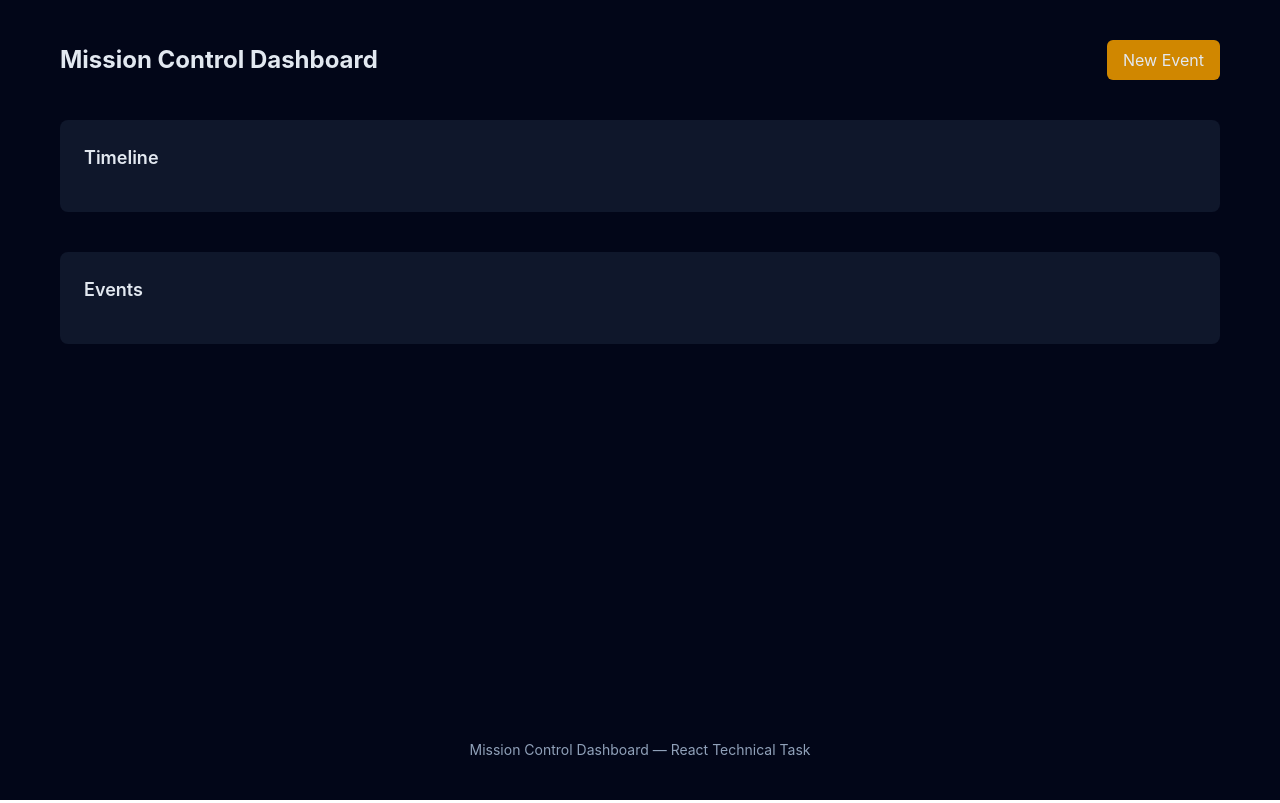
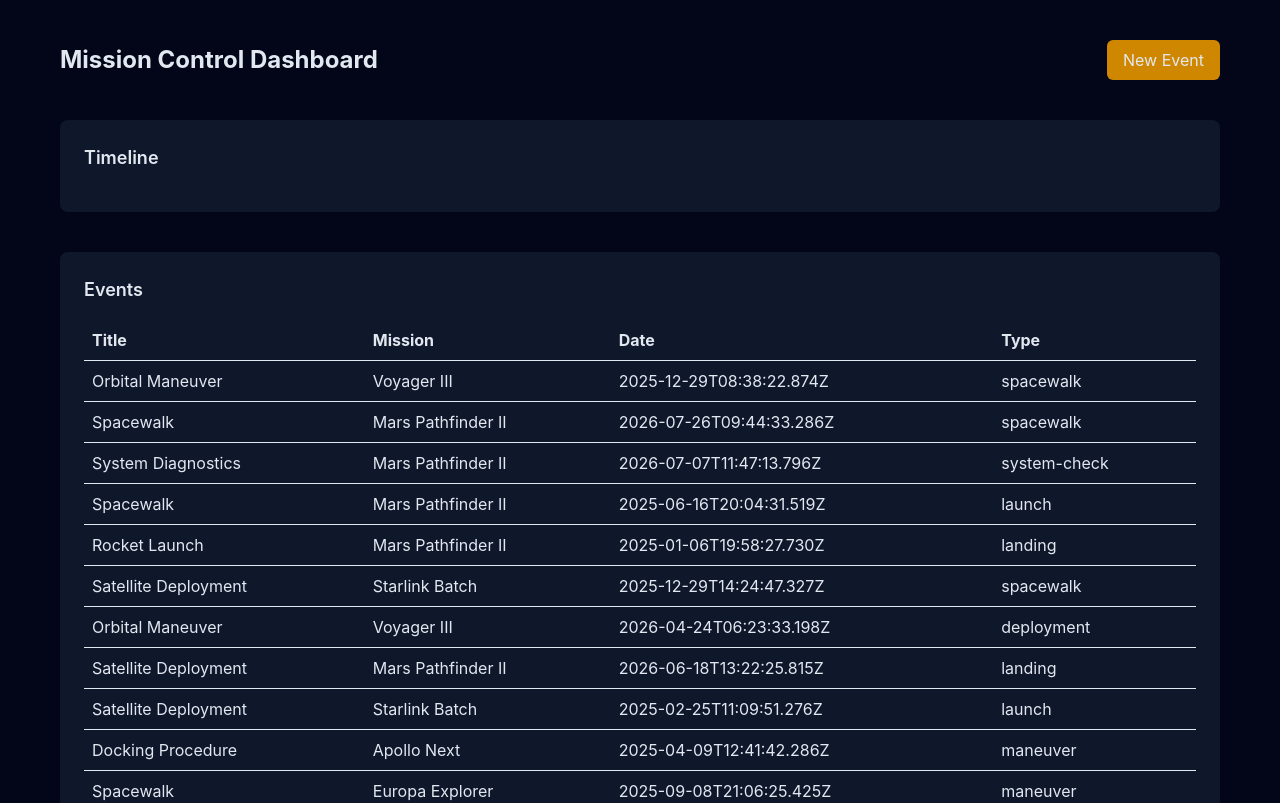
Before and after one commit to XxYassinexX/mission-control-dashboard, a React (Vite) app: page / in a window 1280 px wide. Shown: the top 803 px of the page. Built offline with nearby package versions, Linux system fonts and the light colour scheme.

Commit message:
feat: create reusable DataGrid component

```diff
--- a/src/App.tsx
+++ b/src/App.tsx
@@ -1,4 +1,9 @@
+import { DataGrid } from "./components/DataGrid/DataGrid"
+import { columns } from "./eventColumns";
+import { useEvents } from "./useEvents";
+
 function App() {
+  const {events, loading, error} = useEvents();
   return (
     <div className="min-h-screen bg-slate-950 text-slate-200 py-10 px-15 flex flex-col justify-between">
       <div className="space-y-10">
@@ -28,7 +33,12 @@ function App() {
           </h2>
 
           <div>
-            {/* DataGrid component will go here */}
+            <DataGrid
+              data={events}
+              columns={columns}
+              loading={loading}
+              error={error}
+            />
           </div>
         </section>
       </div>
--- /dev/null
+++ b/src/components/DataGrid/DataGrid.tsx
@@ -0,0 +1,53 @@
+import type { DataGridProps } from "./DataGrid.types"
+
+export function DataGrid<T>({
+  data,
+  columns,
+  loading,
+  error,
+}: DataGridProps<T>) {
+
+  if (loading) {
+    return <div className="">Loading...</div>
+  }
+
+  if (error) {
+    return <div>Error: {error}</div>
+  }
+
+  if (data.length === 0) {
+    return <div className="text-center">No data available</div>
+  }
+
+  return (
+    <div>
+      <table className="w-full border-collapse">
+
+        <thead>
+          <tr>
+            {columns
+              .map(column => (
+                <th key={column.id} className="text-left p-2 border-b">
+                  {column.label}
+                </th>
+              ))}
+          </tr>
+        </thead>
+
+        <tbody>
+          {data.map((row, rowIndex) => (
+            <tr key={rowIndex}>
+              {columns
+                .map(column => (
+                  <td key={column.id} className="p-2 border-b">
+                    {String(row[column.accessor])}
+                  </td>
+                ))}
+            </tr>
+          ))}
+        </tbody>
+
+      </table>
+    </div>
+  )
+}
--- /dev/null
+++ b/src/components/DataGrid/DataGrid.types.ts
@@ -0,0 +1,12 @@
+export type Column<T> = {
+  id: string
+  label: string
+  accessor: keyof T
+}
+
+export type DataGridProps<T> = {
+  data: T[]
+  columns: Column<T>[]
+  loading?: boolean
+  error?: string | null
+}
--- /dev/null
+++ b/src/eventColumns.ts
@@ -0,0 +1,25 @@
+import type { Column } from "./components/DataGrid/DataGrid.types";
+import type { SpaceEvent } from "./types/event";
+
+export const columns: Column<SpaceEvent>[] = [
+  {
+    id: "title",
+    label: "Title",
+    accessor: "title"
+  },
+  {
+    id: "mission",
+    label: "Mission",
+    accessor: "mission"
+  },
+  {
+    id: "date",
+    label: "Date",
+    accessor: "date"
+  },
+  {
+    id: "type",
+    label: "Type",
+    accessor: "type"
+  }
+]
--- /dev/null
+++ b/src/useEvents.ts
@@ -0,0 +1,18 @@
+import { useEffect, useState } from "react"
+import type { SpaceEvent } from "./types/event"
+import { fetchMockEvents } from "./data/fetchMockEvents"
+
+export function useEvents() {
+  const [events, setEvents] = useState<SpaceEvent[]>([])
+  const [loading, setLoading] = useState(true)
+  const [error, setError] = useState<string | null>(null)
+
+  useEffect(() => {
+    fetchMockEvents()
+      .then(setEvents)
+      .catch(() => setError("Failed to load events"))
+      .finally(() => setLoading(false))
+  }, [])
+
+  return { events, loading, error }
+}
```
